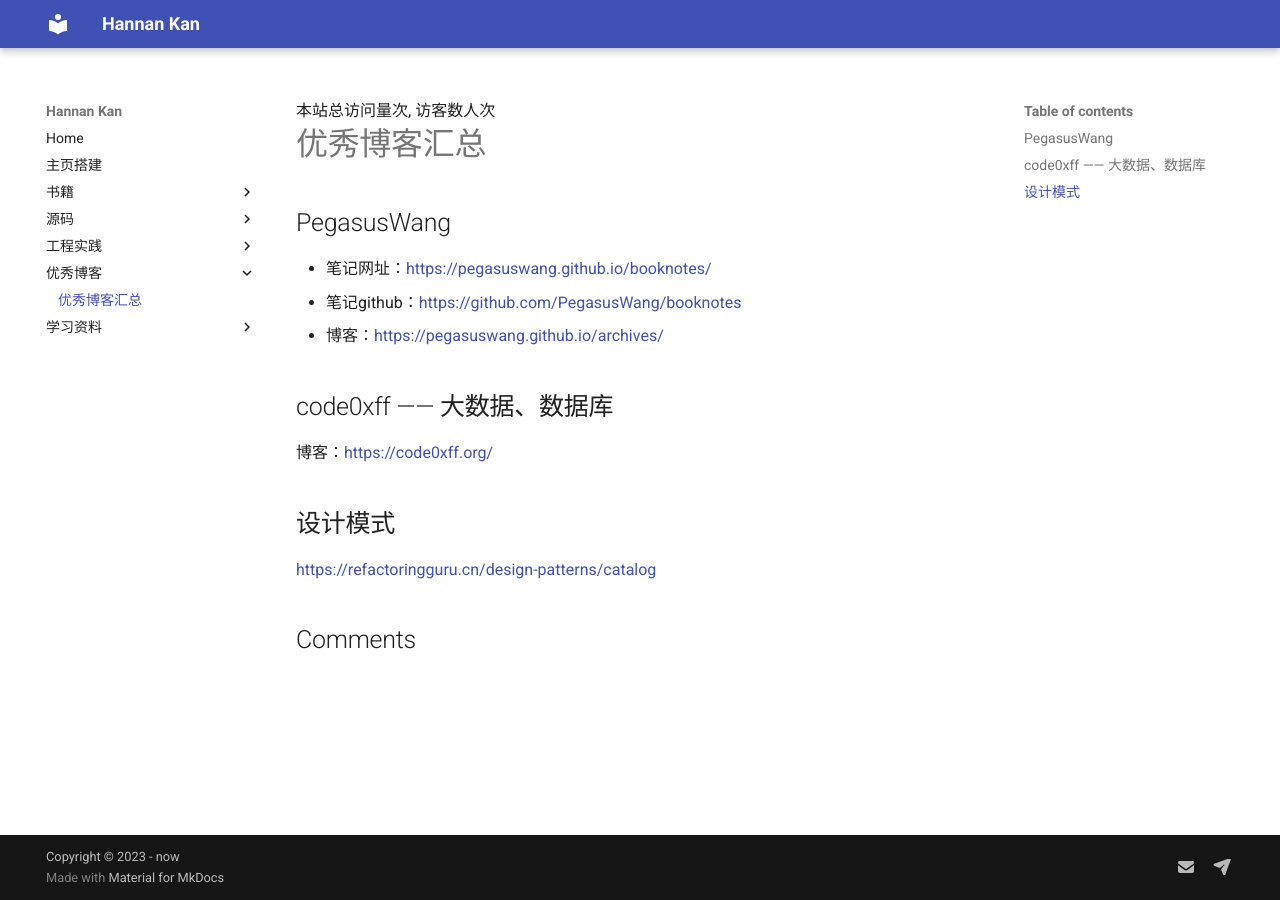
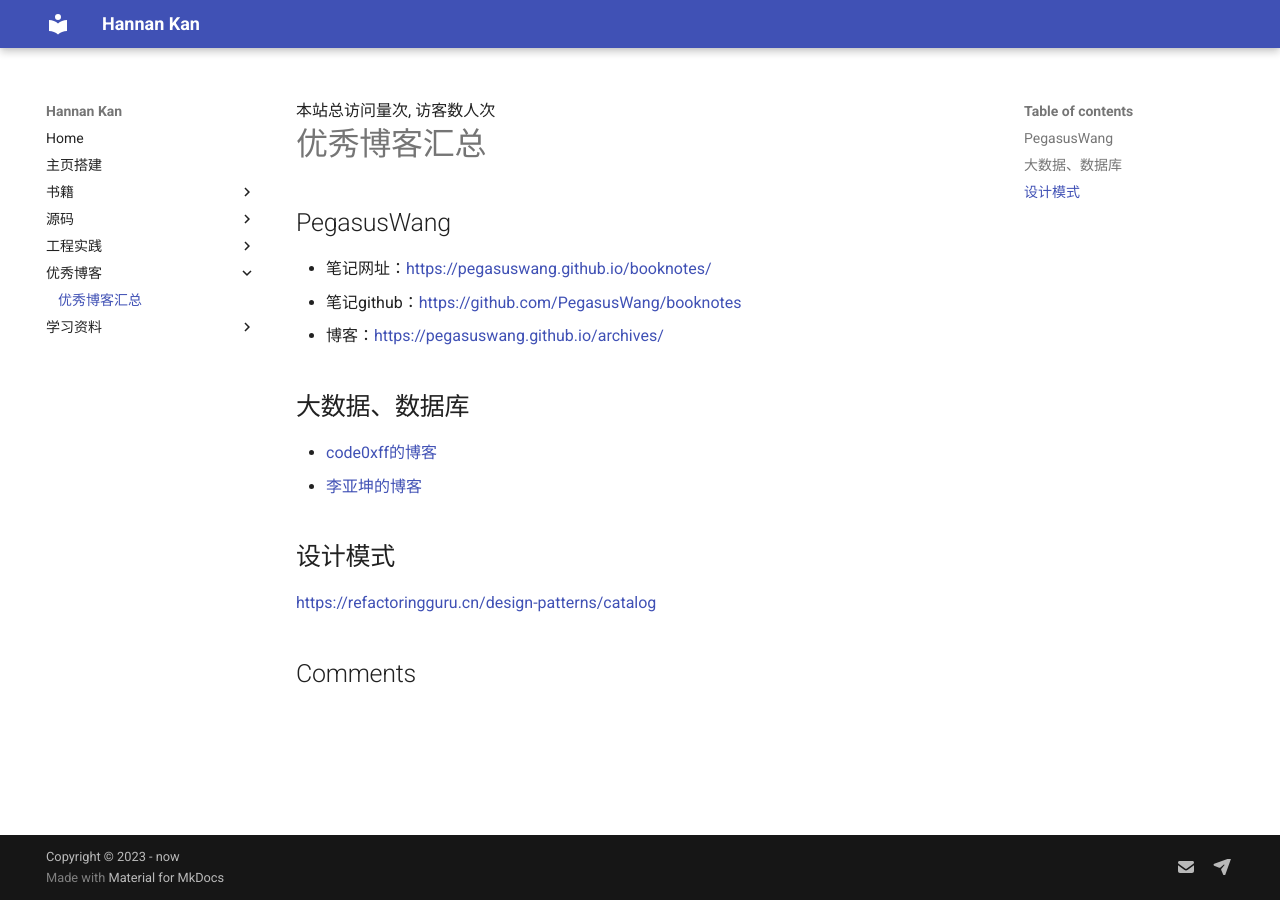
Before and after one commit to HannanKan/homepage, an MkDocs documentation site: the page built from docs/blogs/index.md, in a window 1280 px wide. Built offline with MkDocs 1.6.1 and Material for MkDocs 9.7.7, drawn with Linux system fonts in a browser that asks for light colours; comment, search, counter and statistics services are not loaded.

Commit message:
添加李亚坤的博客

```diff
--- a/docs/blogs/index.md
+++ b/docs/blogs/index.md
@@ -9,8 +9,12 @@ comments: true
 * 笔记github：[https://github.com/PegasusWang/booknotes](https://github.com/PegasusWang/booknotes)
 * 博客：[https://pegasuswang.github.io/archives/](https://pegasuswang.github.io/archives/)
 
-## code0xff —— 大数据、数据库
-博客：[https://code0xff.org/](https://code0xff.org/)
+## 大数据、数据库
+[code0xff的博客]: https://code0xff.org/
+[李亚坤的博客]: https://yoelee.github.io/about/
+
+* [code0xff的博客]
+* [李亚坤的博客]
 
 ## 设计模式
 [https://refactoringguru.cn/design-patterns/catalog](https://refactoringguru.cn/design-patterns/catalog)
```
